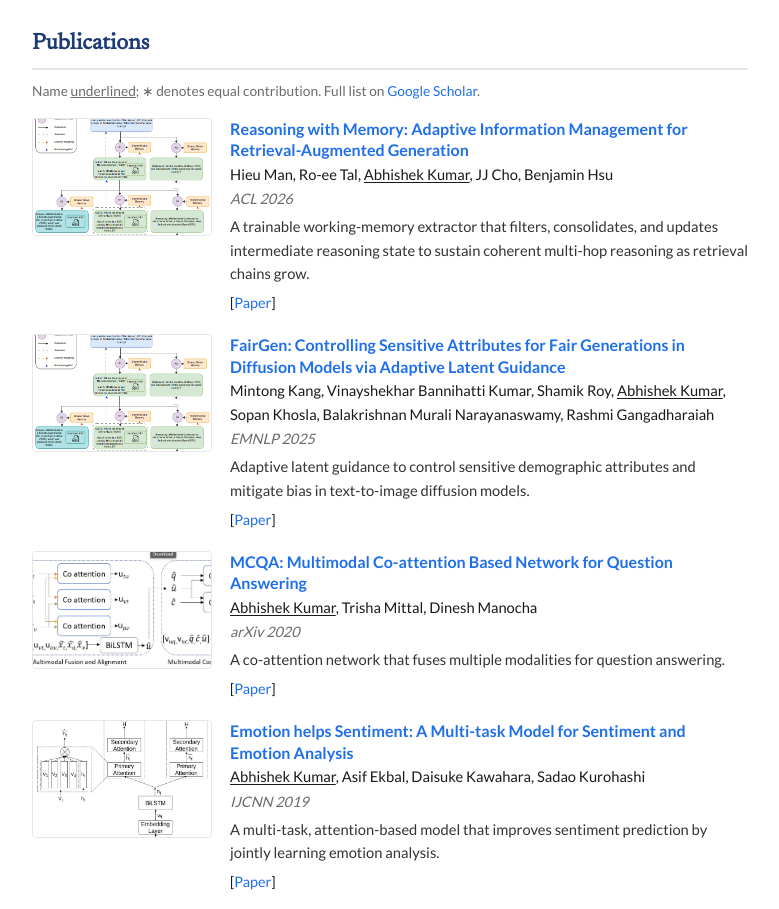
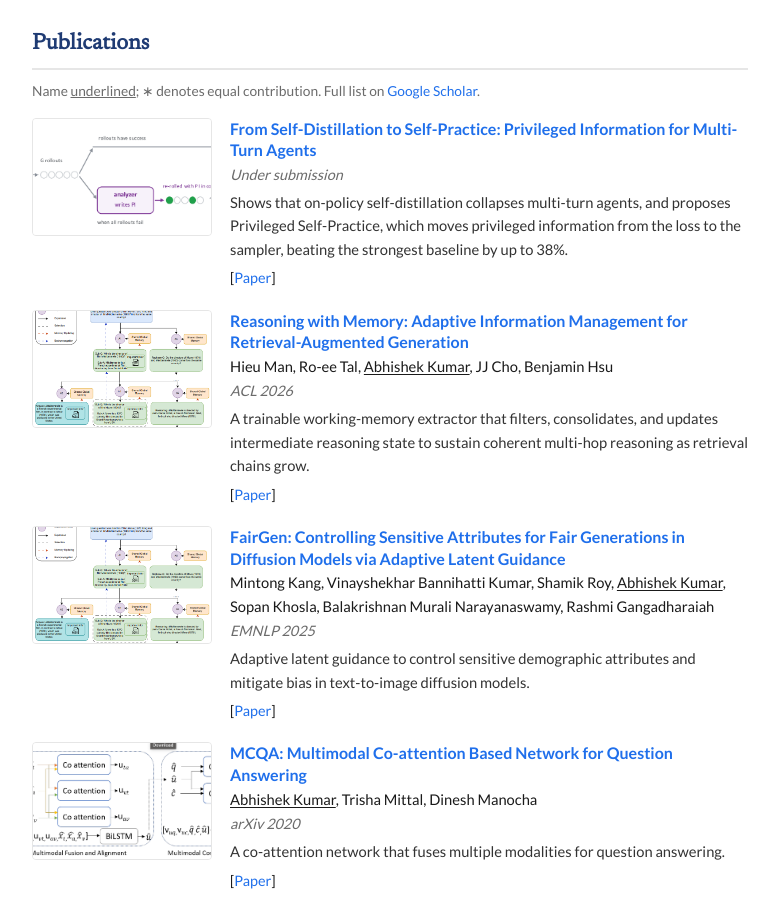
Before and after one commit to iyamabhishek/iyamabhishek.github.io, a plain HTML site: page index.html in a window 1280 px wide. Shown: the part 1016-1925 px from the top of the page, without its empty margins (250-1029 px from the left). Drawn offline with Linux system fonts and the light colour scheme.

Commit message:
Add PSP (on-policy self-distillation) as top publication (under submission)

```diff
--- a/index.html
+++ b/index.html
@@ -78,6 +78,16 @@
     <h2>Publications</h2>
     <p class="note">Name <u>underlined</u>; <span class="eq">&lowast;</span> denotes equal contribution.
       Full list on <a href="https://scholar.google.com/citations?user=GW5bh0AAAAAJ">Google Scholar</a>.</p>
+
+    <div class="pub">
+      <img src="assets/thumbs/psp.png" alt="Privileged Self-Practice for Multi-Turn Agents">
+      <div class="pub-body">
+        <a class="pub-title" href="assets/papers/psp.pdf">From Self-Distillation to Self-Practice: Privileged Information for Multi-Turn Agents</a>
+        <div class="venue">Under submission</div>
+        <div class="summary">Shows that on-policy self-distillation collapses multi-turn agents, and proposes Privileged Self-Practice, which moves privileged information from the loss to the sampler, beating the strongest baseline by up to 38%.</div>
+        <div class="pub-links">[<a href="assets/papers/psp.pdf">Paper</a>]</div>
+      </div>
+    </div>
 
     <div class="pub">
       <img src="assets/thumbs/acl_2026.png" alt="Reasoning with Memory">
```
Also changed, not shown: assets/thumbs/psp.png (added), 1 other file.
